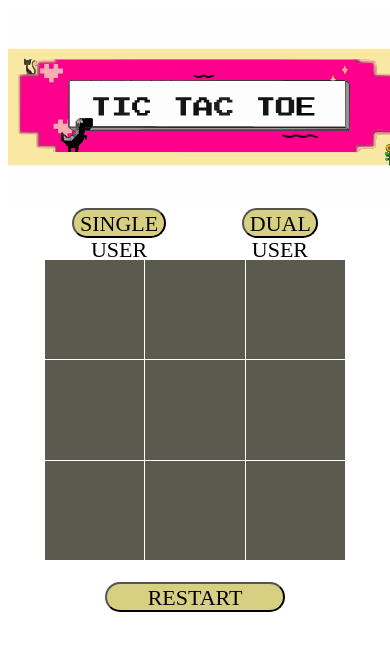
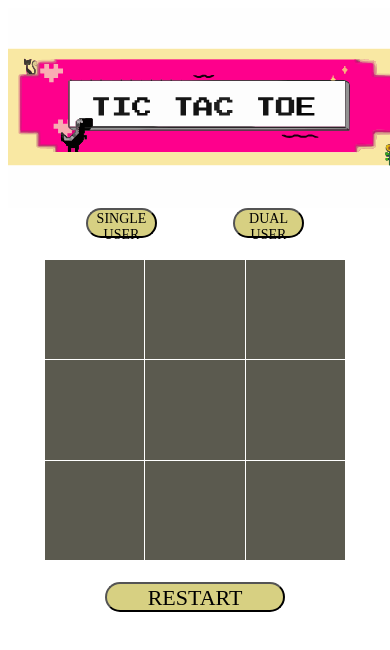
Before and after one commit to Gargi0117/Tic-Tac-Toe, a plain HTML site: page index.html in a window 390 px wide. Drawn offline with Linux system fonts and the light colour scheme; a web font is replaced by a local one.

Commit message:
mobile responsiveness

```diff
--- a/style.css
+++ b/style.css
@@ -133,3 +133,13 @@
 .hide{
     display: none;
 }
+
+@media (max-width: 480px) {
+    .mode_button {
+        width: 50%;
+        font-size: 14px;
+    }
+    #msg{
+        font-size:1.5rem;
+    }
+}
```
